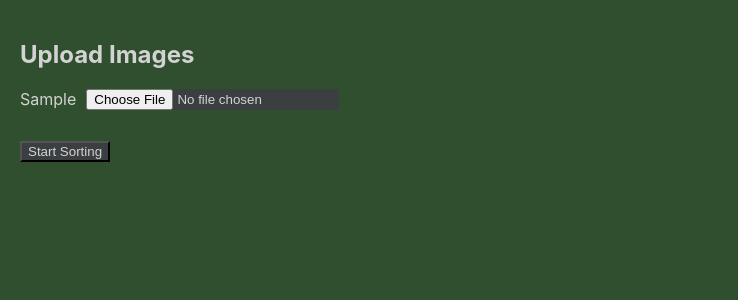
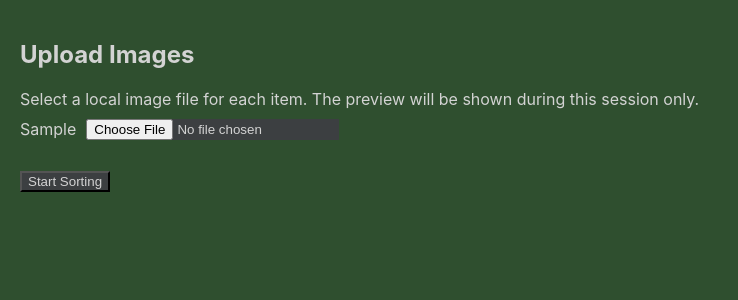
Before and after one commit to NoGardE/BinaryTierList, a React (Create React App) app: page / in a window 1280 px wide. Both pictures are taken after typing "Sample" into the empty fields and a click on the button "Submit List". Shown: the top 300 px of the page, without its empty margins (0-738 px from the left). Built offline with nearby package versions, Linux system fonts and the light colour scheme.

Commit message:
Use local files, not uploads, for images

```diff
--- a/src/App.tsx
+++ b/src/App.tsx
@@ -10,7 +10,7 @@ function App() {
   const [currentStep, setCurrentStep] = useState<'input' | 'imageUpload' | 'sorting' | 'tierSetting' | 'locked'>('input');
   const [input, setInput] = useState('');
   const [items, setItems] = useState<string[]>([]);
-  const [itemImages, setItemImages] = useState<{ [key: string]: string }>({}); // Map items to image URLs
+  const [itemImages, setItemImages] = useState<{ [key: string]: string }>({}); // Map items to temporary image URLs
   const [tree, setTree] = useState<Tree | null>(null);
   const [randomized, setRandomized] = useState<string[]>([]);
   const [currentIndex, setCurrentIndex] = useState(0);
@@ -26,7 +26,7 @@ function App() {
   const handleImageUpload = (item: string, e: React.ChangeEvent<HTMLInputElement>) => {
     const file = e.target.files?.[0];
     if (file) {
-      const imageUrl = URL.createObjectURL(file);
+      const imageUrl = URL.createObjectURL(file); // Temporary URL for local file
       setItemImages((prev) => ({ ...prev, [item]: imageUrl }));
     }
   };
@@ -210,6 +210,9 @@ function App() {
         {currentStep === 'imageUpload' && items.length > 0 && (
           <div>
             <h2 style={{ color: '#D3D3D3' }}>Upload Images</h2>
+            <p style={{ color: '#D3D3D3', marginBottom: '10px' }}>
+              Select a local image file for each item. The preview will be shown during this session only.
+            </p>
             {items.map((item, idx) => (
               <div key={idx} style={{ marginBottom: '10px', display: 'flex', alignItems: 'center' }}>
                 <span style={{ marginRight: '10px' }}>{item}</span>
```
